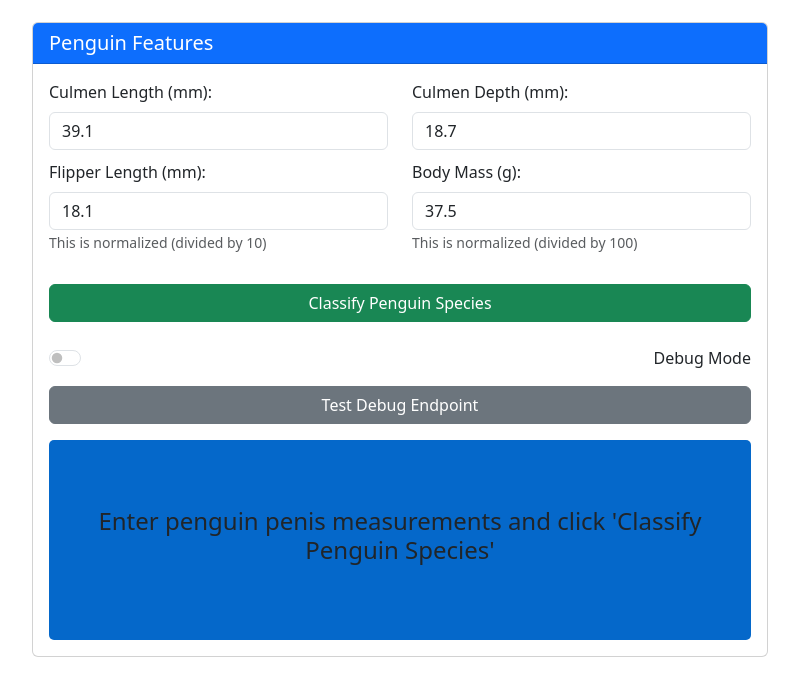
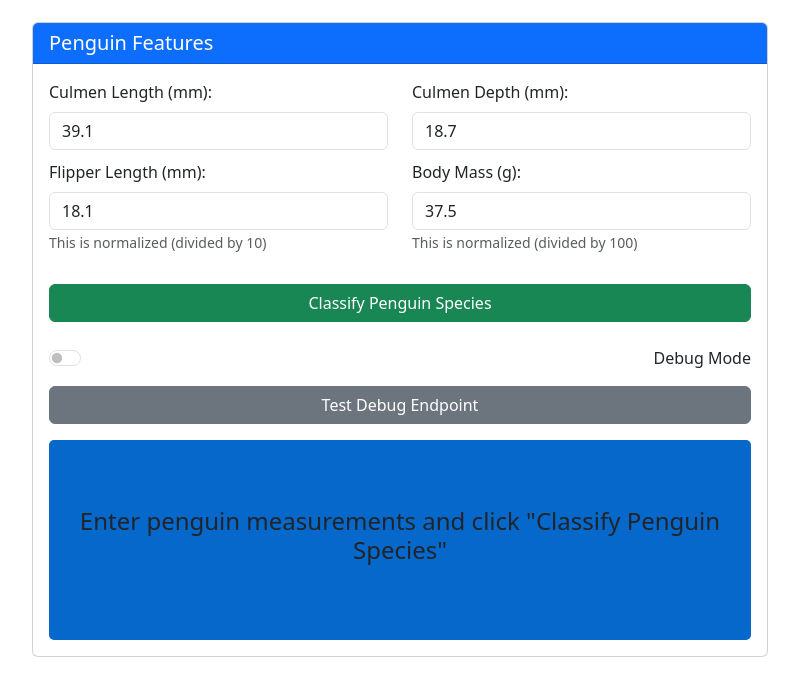
Before and after one commit to AndreiSobo/web_app, a plain HTML site: page static/index.html in a window 1280 px wide. Shown: the part 472-1168 px from the top of the page, without its empty margins (240-1039 px from the left). Drawn offline with nearby package versions, Linux system fonts and the light colour scheme.

Commit message:
KAN-3: optimised frontend

```diff
--- a/static/index.html
+++ b/static/index.html
@@ -70,9 +70,8 @@
 
                         <!-- Results section -->
                         <div class="result-container" id="result-container">
-                            <div id="output-value" class="h4">Enter penguin penis measurements and click 'Classify
-                                Penguin
-                                Species'</div>
+                            <div id="output-value" class="h4">Enter penguin measurements and click "Classify Penguin
+                                Species"</div>
                         </div>
                     </div>
                 </div>
```
Also changed, not shown: 1 other file.
